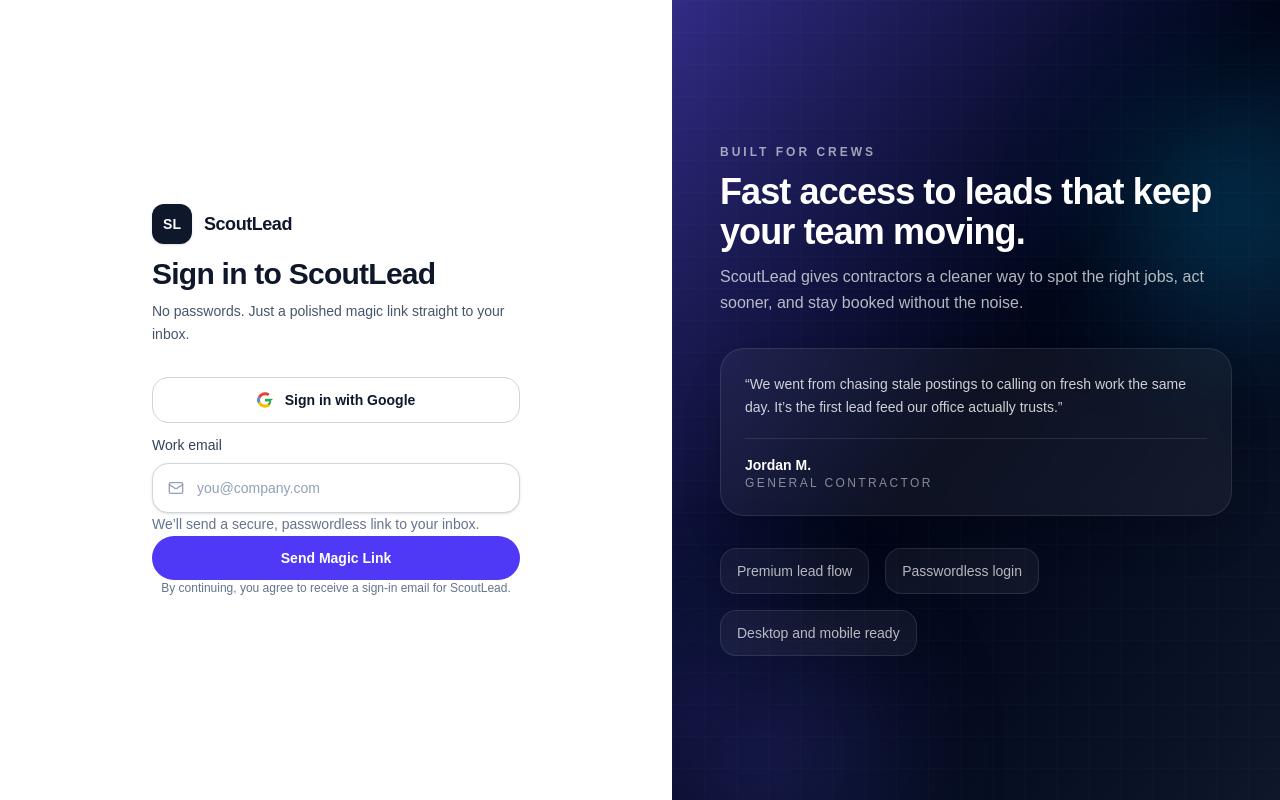
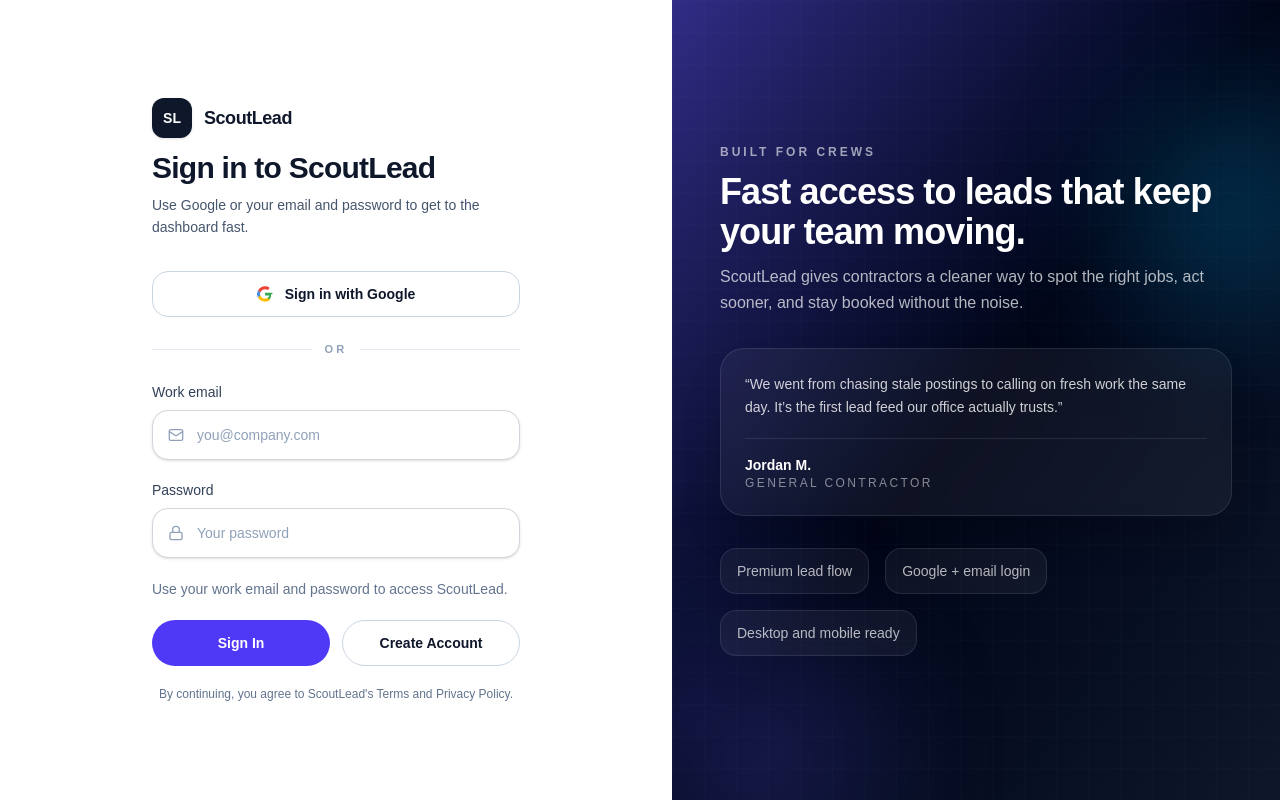
Before and after one commit to muhammadzaid270/scoutlead, a Next.js app in the folder permit-dash/: page /login in a window 1280 px wide. Built offline with nearby package versions, Linux system fonts and the light colour scheme.

Commit message:
feat: sign up with password

```diff
--- a/permit-dash/src/app/login/LoginForm.tsx
+++ b/permit-dash/src/app/login/LoginForm.tsx
@@ -1,45 +1,104 @@
 'use client'
 
-import { CheckCircle2, Loader2, Mail } from 'lucide-react'
-import Link from 'next/link'
-import { useEffect } from 'react'
+import { Loader2, Lock, Mail } from 'lucide-react'
+import { useEffect, useState } from 'react'
 import { useFormState, useFormStatus } from 'react-dom'
-import type { LoginFormState, OAuthRedirectState } from './actions'
-import { signInWithGoogle } from './actions'
+import type { AuthFormState, OAuthRedirectState } from './actions'
+import { login, signInWithGoogle, signup } from './actions'
 
-type LoginFormProps = {
-  action: (previousState: LoginFormState, formData: FormData) => Promise<LoginFormState>
-}
-
-const initialState: LoginFormState = {
+const initialAuthState: AuthFormState = {
   status: 'idle',
 }
 
-function SubmitButton() {
+type AuthMode = 'login' | 'signup'
+
+type FormActionsProps = {
+  mode: AuthMode
+  setMode: (mode: AuthMode) => void
+  loginAction: (formData: FormData) => void
+  signupAction: (formData: FormData) => void
+}
+
+function GoogleButton() {
   const { pending } = useFormStatus()
 
   return (
     <button
       type="submit"
       disabled={pending}
-      className="inline-flex w-full items-center justify-center rounded-full bg-indigo-600 px-4 py-3 text-sm font-semibold text-white transition-all duration-150 hover:-translate-y-1 hover:bg-indigo-500 hover:shadow-lg active:scale-95 active:bg-opacity-90 disabled:cursor-not-allowed disabled:opacity-70"
+      className="inline-flex w-full items-center justify-center gap-3 rounded-2xl border border-slate-300 bg-white px-4 py-3 text-sm font-semibold text-slate-900 transition-all duration-150 hover:-translate-y-1 active:scale-95 active:bg-opacity-90 disabled:cursor-not-allowed disabled:opacity-70"
     >
       {pending ? (
         <span className="inline-flex items-center gap-2">
           <Loader2 className="h-4 w-4 animate-spin" />
-          Sending...
+          Connecting...
         </span>
       ) : (
-        'Send Magic Link'
+        <>
+          <svg className="h-4 w-4" viewBox="0 0 48 48" xmlns="http://www.w3.org/2000/svg" aria-hidden>
+            <path fill="#EA4335" d="M24 9.5c3.5 0 6.3 1.2 8.1 2.2l6-6C35.7 3 30.2 1 24 1 14.7 1 6.8 5.8 3 13.7l7.3 5.7C11.9 14 17.4 9.5 24 9.5z" />
+            <path fill="#34A853" d="M46.5 24.5c0-1.6-.1-2.8-.4-4.1H24v8.1h12.8c-.6 3.3-2.9 6.2-6.1 7.8l6.2 4.8c3.6-3.3 5.6-8.6 5.6-16.6z" />
+            <path fill="#4A90E2" d="M10.3 29.4A14.5 14.5 0 0 1 9.1 24c0-1.6.3-3.1.8-4.4L3 13.7C1 17.5 0 21.6 0 24c0 2.5 1 6.6 3 10.3l7.3-5.9z" />
+            <path fill="#FBBC05" d="M24 46.9c6.2 0 11.7-2 15.9-5.3l-7.6-5.9c-2 1.3-4.6 2.1-8.3 2.1-6.6 0-12.1-4.5-13.9-10.4L3 34.7C6.8 42.6 14.7 46.9 24 46.9z" />
+          </svg>
+          Sign in with Google
+        </>
       )}
     </button>
   )
 }
 
-export default function LoginForm({ action }: LoginFormProps) {
-  const [state, formAction] = useFormState(action, initialState)
+function FormActions({ mode, setMode, loginAction, signupAction }: FormActionsProps) {
+  const { pending } = useFormStatus()
+  const primaryClasses =
+    'inline-flex w-full items-center justify-center rounded-full bg-indigo-600 px-4 py-3 text-sm font-semibold text-white transition-all duration-150 hover:-translate-y-1 hover:bg-indigo-500 hover:shadow-lg active:scale-95 active:bg-opacity-90 disabled:cursor-not-allowed disabled:opacity-70'
+  const secondaryClasses =
+    'inline-flex w-full items-center justify-center rounded-full border border-slate-300 bg-white px-4 py-3 text-sm font-semibold text-slate-900 transition-all duration-150 hover:-translate-y-1 hover:border-slate-400 active:scale-95 disabled:cursor-not-allowed disabled:opacity-70'
+
+  return (
+    <div className="grid gap-3 sm:grid-cols-2">
+      <button
+        type="submit"
+        formAction={loginAction}
+        onClick={() => setMode('login')}
+        disabled={pending}
+        className={primaryClasses}
+      >
+        {pending && mode === 'login' ? (
+          <span className="inline-flex items-center gap-2">
+            <Loader2 className="h-4 w-4 animate-spin" />
+            Signing in...
+          </span>
+        ) : (
+          'Sign In'
+        )}
+      </button>
+      <button
+        type="submit"
+        formAction={signupAction}
+        onClick={() => setMode('signup')}
+        disabled={pending}
+        className={secondaryClasses}
+      >
+        {pending && mode === 'signup' ? (
+          <span className="inline-flex items-center gap-2">
+            <Loader2 className="h-4 w-4 animate-spin" />
+            Creating...
+          </span>
+        ) : (
+          'Create Account'
+        )}
+      </button>
+    </div>
+  )
+}
+
+export default function LoginForm() {
+  const [mode, setMode] = useState<AuthMode>('login')
+  const [loginState, loginAction] = useFormState(login, initialAuthState)
+  const [signupState, signupAction] = useFormState(signup, initialAuthState)
   const [googleState, googleAction] = useFormState(signInWithGoogle, { status: 'idle' } as OAuthRedirectState)
-  const { pending: googlePending } = useFormStatus()
+  const activeState = mode === 'signup' ? signupState : loginState
 
   useEffect(() => {
     if (googleState.status === 'redirect' && googleState.url) {
@@ -48,54 +107,19 @@
     }
   }, [googleState])
 
-  if (state.status === 'success') {
   return (
-      <div className="rounded-3xl border border-emerald-200 bg-emerald-50/80 p-8 shadow-sm">
-        <div className="flex items-start gap-4">
-          <div className="flex h-12 w-12 items-center justify-center rounded-full bg-emerald-600 text-white shadow-sm">
-            <CheckCircle2 className="h-6 w-6" />
-          </div>
-          <div className="space-y-3">
-            <div>
-              <h3 className="text-xl font-semibold text-emerald-950">Check your email</h3>
-              <p className="mt-1 text-sm leading-relaxed text-emerald-900/80">{state.message}</p>
-            </div>
-            <div className="rounded-2xl border border-emerald-200 bg-white/80 p-4 text-sm text-emerald-950">
-              <p className="font-semibold">Next step</p>
-              <p className="mt-1 text-emerald-900/80">
-                Open the email on the device you want to use, then tap the link to continue.
-              </p>
-            </div>
-            <Link
-              href="/"
-              className="inline-flex items-center justify-center rounded-full bg-emerald-600 px-4 py-2 text-sm font-semibold text-white transition-all duration-150 hover:-translate-y-1 hover:bg-emerald-500 hover:shadow-lg active:scale-95 active:bg-opacity-90"
-            >
-              Back to home
-            </Link>
-          </div>
-        </div>
-      </div>
-    )
-  }
-
-  return (
-    <div className="space-y-5">
-      <form action={googleAction} className="mb-3">
-        <button
-          type="submit"
-          className="inline-flex w-full items-center justify-center gap-3 rounded-2xl border border-slate-300 bg-white px-4 py-3 text-sm font-semibold text-slate-900 transition-all duration-150 hover:-translate-y-1 active:scale-95 active:bg-opacity-90"
-        >
-          <svg className="h-4 w-4" viewBox="0 0 48 48" xmlns="http://www.w3.org/2000/svg" aria-hidden>
-            <path fill="#EA4335" d="M24 9.5c3.5 0 6.3 1.2 8.1 2.2l6-6C35.7 3 30.2 1 24 1 14.7 1 6.8 5.8 3 13.7l7.3 5.7C11.9 14 17.4 9.5 24 9.5z" />
-            <path fill="#34A853" d="M46.5 24.5c0-1.6-.1-2.8-.4-4.1H24v8.1h12.8c-.6 3.3-2.9 6.2-6.1 7.8l6.2 4.8c3.6-3.3 5.6-8.6 5.6-16.6z" />
-            <path fill="#4A90E2" d="M10.3 29.4A14.5 14.5 0 0 1 9.1 24c0-1.6.3-3.1.8-4.4L3 13.7C1 17.5 0 21.6 0 24c0 2.5 1 6.6 3 10.3l7.3-5.9z" />
-            <path fill="#FBBC05" d="M24 46.9c6.2 0 11.7-2 15.9-5.3l-7.6-5.9c-2 1.3-4.6 2.1-8.3 2.1-6.6 0-12.1-4.5-13.9-10.4L3 34.7C6.8 42.6 14.7 46.9 24 46.9z" />
-          </svg>
-          Sign in with Google
-        </button>
+    <div className="space-y-6">
+      <form action={googleAction}>
+        <GoogleButton />
       </form>
 
-      <form action={formAction} className="">
+      <div className="flex items-center gap-3">
+        <span className="h-px flex-1 bg-slate-200" />
+        <span className="text-[11px] font-semibold uppercase tracking-[0.3em] text-slate-400">or</span>
+        <span className="h-px flex-1 bg-slate-200" />
+      </div>
+
+      <form action={loginAction} className="space-y-5">
         <div className="space-y-2">
           <label htmlFor="email" className="block text-sm font-medium text-slate-700">
             Work email
@@ -114,20 +138,42 @@
           </div>
         </div>
 
-      {state.status === 'error' && state.message ? (
+        <div className="space-y-2">
+          <label htmlFor="password" className="block text-sm font-medium text-slate-700">
+            Password
+          </label>
+          <div className="relative">
+            <Lock className="pointer-events-none absolute left-4 top-1/2 h-4 w-4 -translate-y-1/2 text-slate-400" />
+            <input
+              id="password"
+              name="password"
+              type="password"
+              required
+              autoComplete="current-password"
+              placeholder="Your password"
+              className="block w-full rounded-2xl border border-gray-300 bg-white px-11 py-3.5 text-sm text-slate-900 placeholder:text-slate-400 shadow-sm transition-all duration-300 focus:border-transparent focus:ring-2 focus:ring-indigo-600 focus:outline-none"
+            />
+          </div>
+        </div>
+
+        {activeState.status === 'error' && activeState.message ? (
           <div className="rounded-2xl border border-red-200 bg-red-50 px-4 py-3 text-sm text-red-700">
-          {state.message}
+            {activeState.message}
+          </div>
+        ) : activeState.status === 'success' && activeState.message ? (
+          <div className="rounded-2xl border border-emerald-200 bg-emerald-50 px-4 py-3 text-sm text-emerald-700">
+            {activeState.message}
           </div>
         ) : (
           <p className="text-sm leading-relaxed text-slate-500">
-          We’ll send a secure, passwordless link to your inbox.
+            Use your work email and password to access ScoutLead.
           </p>
         )}
 
-      <SubmitButton />
+        <FormActions mode={mode} setMode={setMode} loginAction={loginAction} signupAction={signupAction} />
 
         <p className="text-center text-xs text-slate-500">
-        By continuing, you agree to receive a sign-in email for ScoutLead.
+          By continuing, you agree to ScoutLead's Terms and Privacy Policy.
         </p>
       </form>
     </div>
--- a/permit-dash/src/app/login/actions.ts
+++ b/permit-dash/src/app/login/actions.ts
@@ -2,27 +2,16 @@
 
 import { createServerClient, type CookieOptions } from '@supabase/ssr'
 import { cookies, headers } from 'next/headers'
+import { redirect } from 'next/navigation'
 
-export type LoginFormState = {
+export type AuthFormState = {
   status: 'idle' | 'success' | 'error'
   message?: string
 }
 
-export async function sendMagicLinkAction(
-  _previousState: LoginFormState,
-  formData: FormData
-): Promise<LoginFormState> {
-  const email = String(formData.get('email') ?? '').trim()
-
-  if (!email) {
-    return {
-      status: 'error',
-      message: 'Enter the email address you want to use for ScoutLead.',
-    }
-  }
-
+async function createSupabaseServerClient() {
   const cookieStore = await cookies()
-  const supabase = createServerClient(
+  return createServerClient(
     process.env.NEXT_PUBLIC_SUPABASE_URL!,
     process.env.NEXT_PUBLIC_SUPABASE_ANON_KEY!,
     {
@@ -39,26 +28,64 @@
       },
     }
   )
+}
 
+export async function login(
+  _previousState: AuthFormState,
+  formData: FormData
+): Promise<AuthFormState> {
+  const email = String(formData.get('email') ?? '').trim()
+  const password = String(formData.get('password') ?? '')
+
+  if (!email || !password) {
+    return {
+      status: 'error',
+      message: 'Enter your email and password to continue.',
+    }
+  }
+
+  const supabase = await createSupabaseServerClient()
+  const { error } = await supabase.auth.signInWithPassword({ email, password })
+
+  if (error) {
+    return { status: 'error', message: error.message }
+  }
+
+  redirect('/dashboard')
+}
+
+export async function signup(
+  _previousState: AuthFormState,
+  formData: FormData
+): Promise<AuthFormState> {
+  const email = String(formData.get('email') ?? '').trim()
+  const password = String(formData.get('password') ?? '')
+
+  if (!email || !password) {
+    return {
+      status: 'error',
+      message: 'Enter your email and password to create an account.',
+    }
+  }
+
+  const supabase = await createSupabaseServerClient()
   const origin = (await headers()).get('origin') ?? process.env.NEXT_PUBLIC_SITE_URL ?? 'http://localhost:3000'
 
-  const { error } = await supabase.auth.signInWithOtp({
+  const { error } = await supabase.auth.signUp({
     email,
+    password,
     options: {
       emailRedirectTo: `${origin}/auth/callback`,
     },
   })
 
   if (error) {
-    return {
-      status: 'error',
-      message: error.message,
-    }
+    return { status: 'error', message: error.message }
   }
 
   return {
     status: 'success',
-    message: 'Check your email for the magic link. It will bring you back to ScoutLead automatically.',
+    message: 'Check your email to confirm your account, then sign in to continue.',
   }
 }
 
@@ -72,24 +99,7 @@
   _previousState: OAuthRedirectState,
   _formData: FormData
 ): Promise<OAuthRedirectState> {
-  const cookieStore = await cookies()
-  const supabase = createServerClient(
-    process.env.NEXT_PUBLIC_SUPABASE_URL!,
-    process.env.NEXT_PUBLIC_SUPABASE_ANON_KEY!,
-    {
-      cookies: {
-        get(name: string) {
-          return cookieStore.get(name)?.value
-        },
-        set(name: string, value: string, options: CookieOptions) {
-          cookieStore.set({ name, value, ...options })
-        },
-        remove(name: string, options: CookieOptions) {
-          cookieStore.set({ name, value: '', ...options })
-        },
-      },
-    }
-  )
+  const supabase = await createSupabaseServerClient()
 
   const origin = (await headers()).get('origin') ?? process.env.NEXT_PUBLIC_SITE_URL ?? 'http://localhost:3000'
 
--- a/permit-dash/src/app/login/page.tsx
+++ b/permit-dash/src/app/login/page.tsx
@@ -1,6 +1,5 @@
 import Link from 'next/link'
 import LoginForm from './LoginForm'
-import { sendMagicLinkAction } from './actions'
 
 export default function LoginPage() {
   return (
@@ -18,12 +17,12 @@
               <div className="space-y-2">
                 <h1 className="text-3xl font-semibold tracking-tight text-slate-900">Sign in to ScoutLead</h1>
                 <p className="text-sm leading-relaxed text-slate-600">
-                  No passwords. Just a polished magic link straight to your inbox.
+                  Use Google or your email and password to get to the dashboard fast.
                 </p>
               </div>
             </div>
 
-            <LoginForm action={sendMagicLinkAction} />
+            <LoginForm />
           </div>
         </section>
 
@@ -65,7 +64,7 @@
                 Premium lead flow
               </div>
               <div className="rounded-2xl border border-white/10 bg-white/5 px-4 py-3">
-                Passwordless login
+                Google + email login
               </div>
               <div className="rounded-2xl border border-white/10 bg-white/5 px-4 py-3">
                 Desktop and mobile ready
```
Lines whose indentation alone changed are shown as unchanged.
